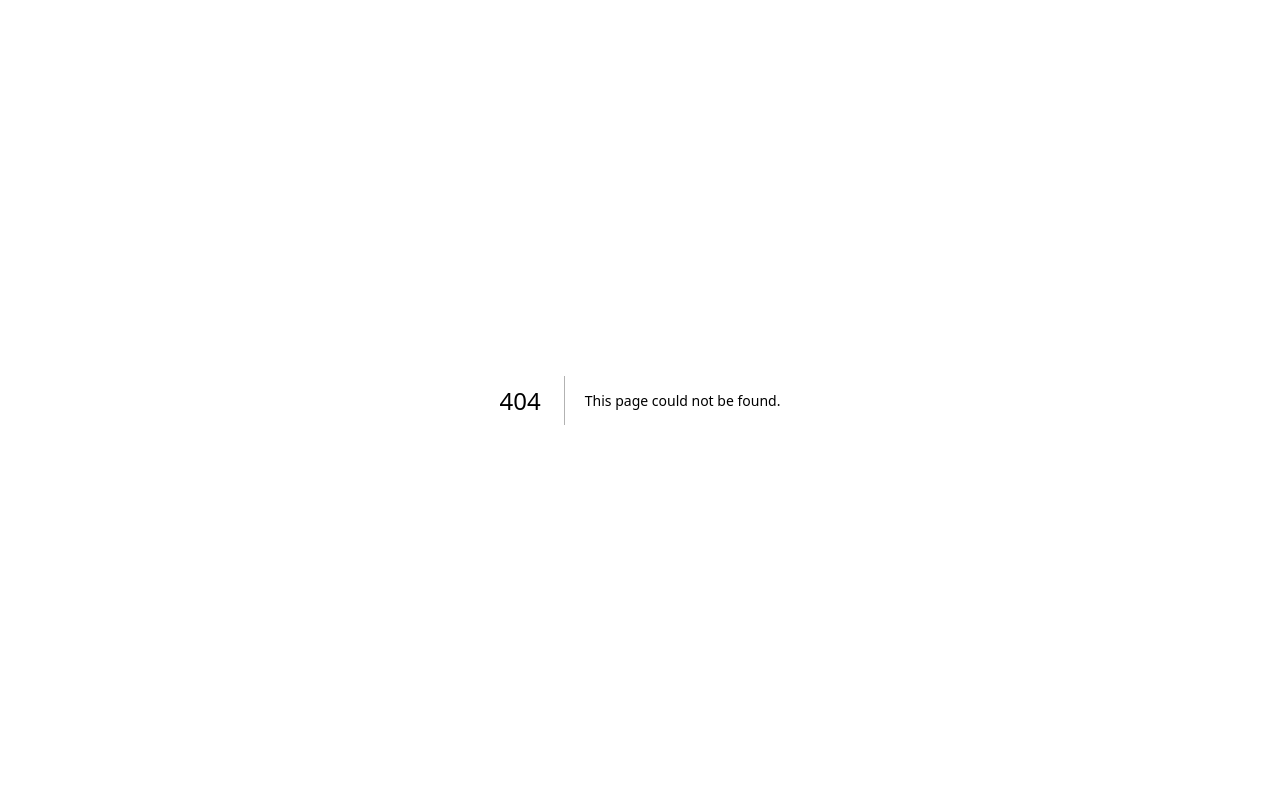
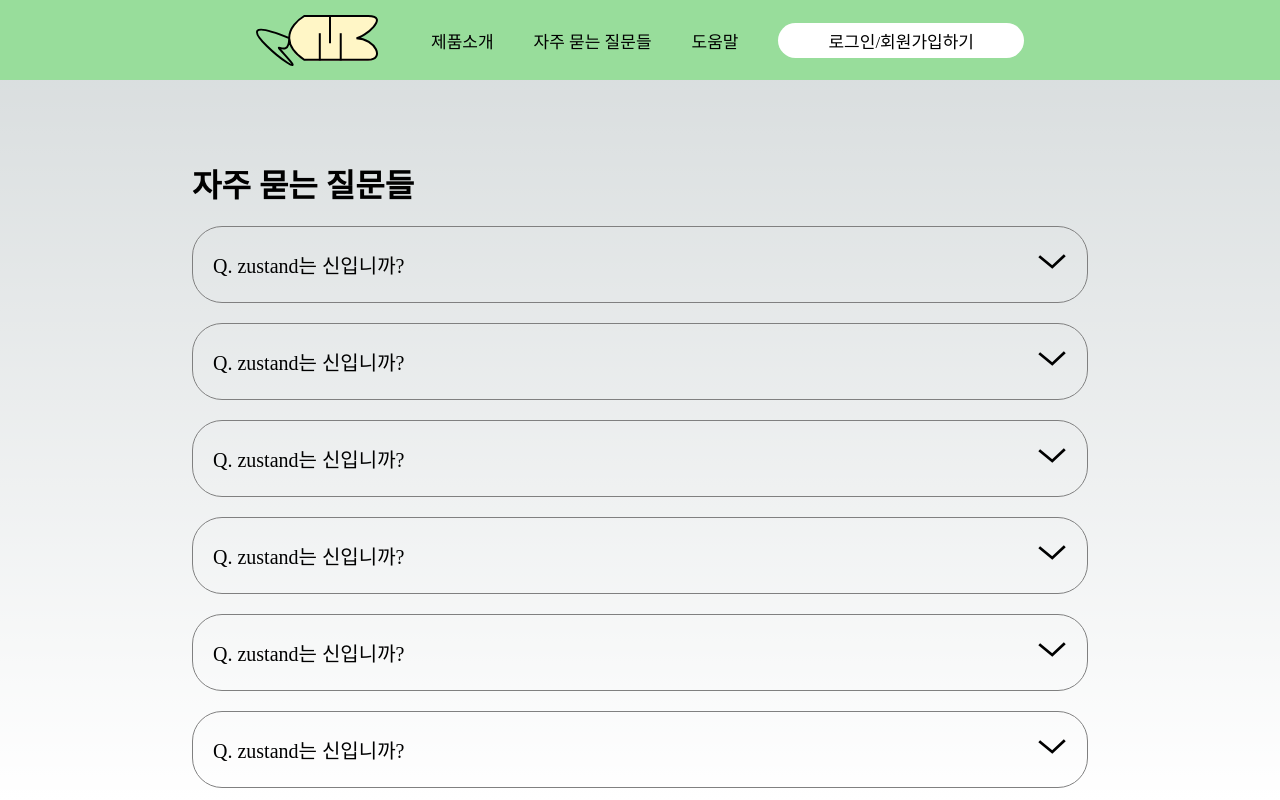
Before and after one commit to kody-gsm/Insam_Front, a Next.js app: page /faq in a window 1280 px wide. Before the commit this address had no page. Built offline with nearby package versions, Linux system fonts and the light colour scheme; a web font is replaced by a local one.

Commit message:
set static description site

```diff
--- /dev/null
+++ b/src/app/faq/page.jsx
@@ -0,0 +1,41 @@
+"use client"
+import Footer from "@/components/footer/footer";
+import Header from "@/components/header/header";
+import './style.scss';
+import { useState } from "react";
+
+export default function Help() {
+  return <div className="help">
+    <Header />
+    <main>
+      <h1>
+        자주 묻는 질문들
+      </h1>
+      <QnA q={'zustand는 신입니까?'} a={'아니오'} />
+      <QnA q={'zustand는 신입니까?'} a={'아니오'} />
+      <QnA q={'zustand는 신입니까?'} a={'아니오'} />
+      <QnA q={'zustand는 신입니까?'} a={'아니오'} />
+      <QnA q={'zustand는 신입니까?'} a={'아니오'} />
+      <QnA q={'zustand는 신입니까?'} a={'아니오'} />
+      <QnA q={'zustand는 신입니까?'} a={'아니오'} />
+    </main>
+    <Footer />
+  </div>
+}
+
+function QnA({ q, a }) {
+  const [open, setOpen] = useState(false);
+  return <>
+    <div className="Q" onClick={e => setOpen(e => !e)}>
+      <div>Q. {q}</div>
+      <div className={`svg ${open && 'turn'}`}>
+        <svg width="30" height="30" viewBox="0 0 54 32" fill="none" xmlns="http://www.w3.org/2000/svg">
+          <path d="M4 5.55556L27.4694 25L50 4" stroke="black" strokeWidth="5" />
+        </svg>
+      </div>
+    </div>
+    {open && <div className="A">
+      <p>A. {a}</p>
+    </div>}
+  </>
+}
--- /dev/null
+++ b/src/app/faq/style.scss
@@ -0,0 +1,36 @@
+.help {
+  main {
+    padding: 10svh 15svw;
+    transition: all ease 0.3s;
+  }
+}
+
+.Q {
+  margin-top: 20px;
+  font-size: 20px;
+  display: flex;
+  align-items: center;
+  justify-content: space-between;
+  padding: 20px 20px;
+  border-radius: 30px;
+  border: 1px solid gray;
+  cursor: pointer;
+
+  .svg {
+    transition: all ease 0.3s;
+  }
+
+  .turn {
+    transform: rotate(180deg);
+  }
+}
+
+.A {
+  border: 1px solid gray;
+  padding: 30px 40px;
+  font-size: 18px;
+  border-radius: 10px;
+  margin: auto;
+  margin-top: 30px;
+  width: 80%;
+}
--- a/src/app/help/page.jsx
+++ b/src/app/help/page.jsx
@@ -9,6 +9,10 @@ export default function Help() {
       <h1>
         도움말
       </h1>
+      <div className="write">
+        <h2>이거슨 도움말의 첫 번째다</h2>
+        <span>안녕하세요 저는 </span>
+      </div>
     </main>
     <Footer />
   </div>
--- a/src/app/help/style.scss
+++ b/src/app/help/style.scss
@@ -1,5 +1,16 @@
 .help {
   main {
-    padding: 0 15svw;
+    padding: 10svh 15svw;
+
+    .write {
+      h2 {
+        margin: 20px 0;
+      }
+
+      span {
+        margin-bottom: 10px;
+        font-size: 17px;
+      }
+    }
   }
 }
--- /dev/null
+++ b/src/app/introduce/style.scss
@@ -0,0 +1,10 @@
+.help {
+  main {
+    padding: 10svh 15svw;
+  }
+
+  p {
+    padding: 25px 0;
+    font-size: 18px;
+  }
+}
--- a/src/assets/insam.js
+++ b/src/assets/insam.js
@@ -1,6 +1,8 @@
+import Link from "next/link";
 
 export default function Insam() {
-  return <div className="insam">
+  return <Link href={'/'}>
+    <div className="insam">
       <svg width="135" height="55" viewBox="0 0 135 55" fill="none" xmlns="http://www.w3.org/2000/svg">
         <path d="M1.99998 14.5L17 16.5L32 22.5L32 32.5L25 35L32 42L36 49.5L17 38L1.99998 19L1.99998 14.5Z" fill="#98DD9B" />
         <path d="M34 22C34 10.402 43.402 1 55 1H115.662C121.118 1 123.119 8.17889 118.449 11.0007C118.15 11.181 117.87 11.3898 117.612 11.6241L112.23 16.5132C111.411 17.2568 110.534 17.933 109.606 18.5353L103.696 22.3726C103.569 22.455 103.418 22.4913 103.267 22.4753L102.208 22.3626C101.494 22.2868 101.306 23.3189 102 23.5L105.938 24.356C109.263 25.0789 112.362 26.5988 114.97 28.7851L118 31.3261C123.859 36.3832 120.282 46 112.543 46H84.5H55C43.402 46 34 36.598 34 25V22Z" fill="#FFF6C6" />
@@ -10,4 +12,5 @@ export default function Insam() {
         <path d="M84.7318 45.4033V18.2167" stroke="black" strokeWidth="2" />
       </svg>
     </div>
+  </Link>
 }
```
Also changed, not shown: src/app/introduce/page.jsx (added, +20 -0 lines). Lines whose indentation alone changed are shown as unchanged.
